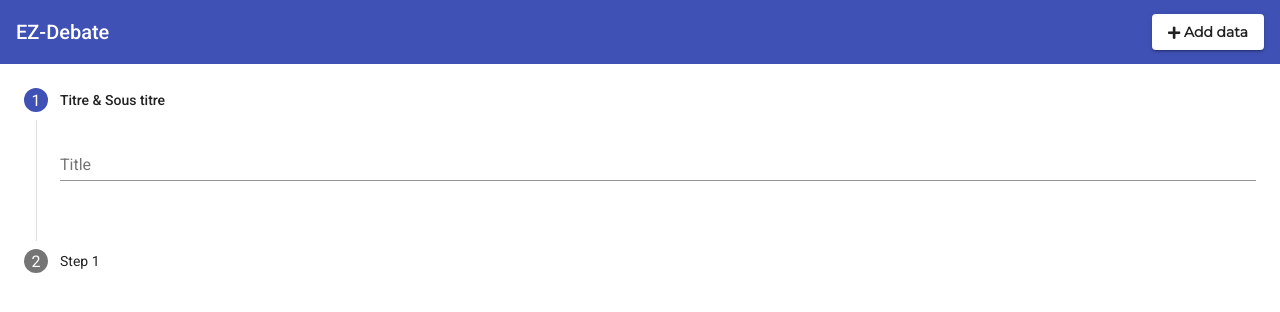
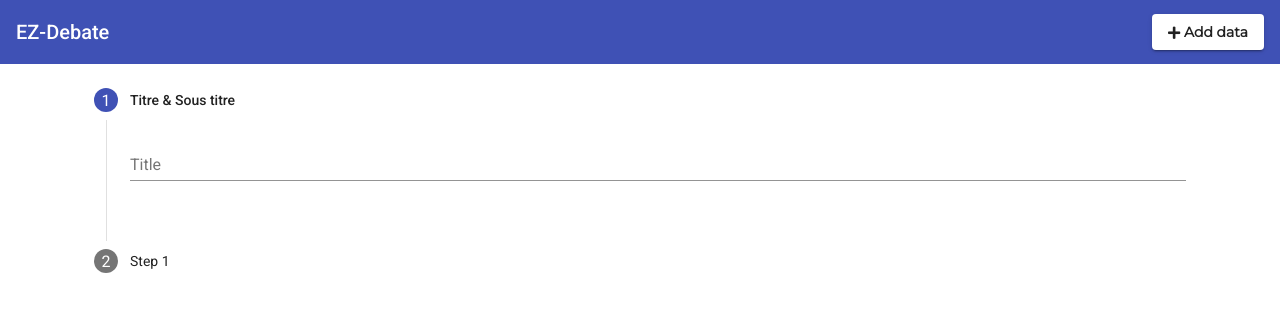
Before and after one commit to BenoitBonavia/ez-debate, an Angular app in the folder webapp/: page /create in a window 1280 px wide. Shown: the top 312 px of the page. Built offline with nearby package versions, Linux system fonts and the light colour scheme.

Commit message:
ajout d'angular flex layout et ajout de container calqué sur ceux de bootstrap

```diff
--- a/webapp/package.json
+++ b/webapp/package.json
@@ -19,6 +19,7 @@
     "@angular/common": "~8.2.8",
     "@angular/compiler": "~8.2.8",
     "@angular/core": "~8.2.8",
+    "@angular/flex-layout": "^8.0.0-beta.27",
     "@angular/forms": "~8.2.8",
     "@angular/material": "^8.2.1",
     "@angular/platform-browser": "~8.2.8",
--- a/webapp/src/app/app.module.ts
+++ b/webapp/src/app/app.module.ts
@@ -15,6 +15,7 @@ import {MatCardModule} from "@angular/material/card";
 import {DataListingComponent} from "./data/listing/data-listing.component";
 import {CreateDataComponent} from "./create-data/create-data.component";
 import {MatStepperModule} from "@angular/material/stepper";
+import {FlexLayoutModule} from "@angular/flex-layout";
 
 @NgModule({
   declarations: [
@@ -35,6 +36,7 @@ import {MatStepperModule} from "@angular/material/stepper";
     MatInputModule,
     MatCardModule,
     MatStepperModule,
+    FlexLayoutModule
   ],
   providers: [],
   bootstrap: [AppComponent]
--- a/webapp/src/app/create-data/create-data.component.html
+++ b/webapp/src/app/create-data/create-data.component.html
@@ -1,3 +1,7 @@
+<div class="container">
+  <div fxLayout="column" fxLayoutGap="10px">
+    <div fxLayout="row">
+      <div fxFlex="100">
         <mat-vertical-stepper>
           <mat-step label="Titre & Sous titre">
             <mat-form-field class="display-block">
@@ -8,3 +12,7 @@
             Content 2
           </mat-step>
         </mat-vertical-stepper>
+      </div>
+    </div>
+  </div>
+</div>
--- a/webapp/src/styles.scss
+++ b/webapp/src/styles.scss
@@ -26,3 +26,33 @@ body {
 .display-block {
   display: block !important;
 }
+
+.container {
+  margin: 0 auto !important;
+  float: none !important;
+}
+@media (max-width: 575.98px) {
+  .container {
+
+  }
+}
+@media (min-width: 576px) and (max-width: 767.98px) {
+  .container {
+    max-width: 540px;
+  }
+}
+@media (min-width: 768px) and (max-width: 991.98px) {
+  .container {
+    max-width: 720px;
+  }
+}
+@media (min-width: 992px) and (max-width: 1199.98px) {
+  .container {
+    max-width: 960px;
+  }
+}
+@media (min-width: 1200px) {
+  .container {
+    max-width: 1140px;
+  }
+}
```
Also changed, not shown: webapp/src/app/app.component.html (line endings or trailing spaces), 1 other file (tests, documents, lock files or other folders). Lines whose indentation alone changed are shown as unchanged.
